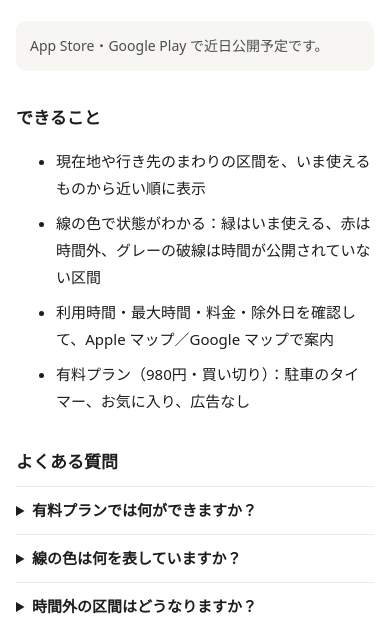
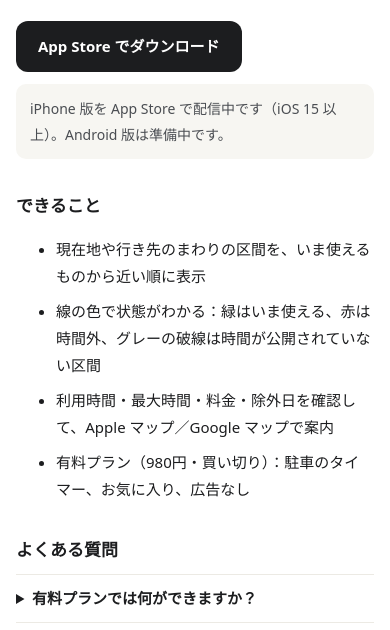
Before and after one commit to Tessera-Studio/tesseras-site, a plain HTML site: page metermap/index.html in a window 390 px wide. Shown: the part 208-838 px from the top of the page. Drawn offline with Linux system fonts and the light colour scheme.

Commit message:
メーターマップ：App Store で配信中にする
- 「App Store・Google Play で近日公開予定です。」を、App Store へのリンク（ボタン）と「iPhone 版を配信中・Android 版は準備中」に
- メーターマップのページに Smart App Banner（apple-itunes-app）を足す。iPhone の Safari で上にアプリの案内が出る
- トップのアプリの説明を「iPhone 版を App Store で配信中」に

Co-Authored-By: Claude Opus 5.5 <noreply@anthropic.com>
Claude-Session: https://claude.ai/code/session_017tmsz114oRHaDqtC5w946x

```diff
--- a/metermap/index.html
+++ b/metermap/index.html
@@ -5,6 +5,7 @@
 <meta name="viewport" content="width=device-width,initial-scale=1">
 <title>メーターマップ | Tessera Studio</title>
 <meta name="description" content="東京・大阪・神奈川・札幌・京都のパーキング・メーター／パーキング・チケットの区間と、いま使える時間を地図で探せるアプリです。">
+<meta name="apple-itunes-app" content="app-id=6824193037">
 <link rel="stylesheet" href="/style.css">
 </head>
 <body>
@@ -16,7 +17,8 @@
   <h1>メーターマップ</h1>
   <p class="lead">パーキング・メーターの区間と、いま使える時間を地図で探すアプリです。東京・大阪・神奈川・札幌・京都の915区間に対応しています。</p>
 
-  <p class="note">App Store・Google Play で近日公開予定です。</p>
+  <p><a class="store" href="https://apps.apple.com/jp/app/id6824193037">App Store でダウンロード</a></p>
+  <p class="note">iPhone 版を App Store で配信中です（iOS 15 以上）。Android 版は準備中です。</p>
 
   <h2>できること</h2>
   <ul>
--- a/style.css
+++ b/style.css
@@ -22,6 +22,8 @@ details{border-top:1px solid var(--line);padding:10px 0}
 details:last-of-type{border-bottom:1px solid var(--line)}
 summary{cursor:pointer;font-weight:700}
 details p{margin:8px 0 0;color:var(--sub)}
+.store{display:inline-block;background:var(--ink);color:#fff;text-decoration:none;font-weight:700;border-radius:12px;padding:12px 22px;margin:0 0 4px}
+.store:hover{opacity:.85}
 .note{background:var(--soft);border-radius:10px;padding:12px 14px;color:var(--sub);font-size:14px}
 footer{padding-bottom:32px;color:var(--sub);font-size:13px;border-top:1px solid var(--line);padding-top:16px}
 footer a{color:var(--sub);margin-right:16px}
```
Also changed, not shown: index.html (+1 -1 lines).
